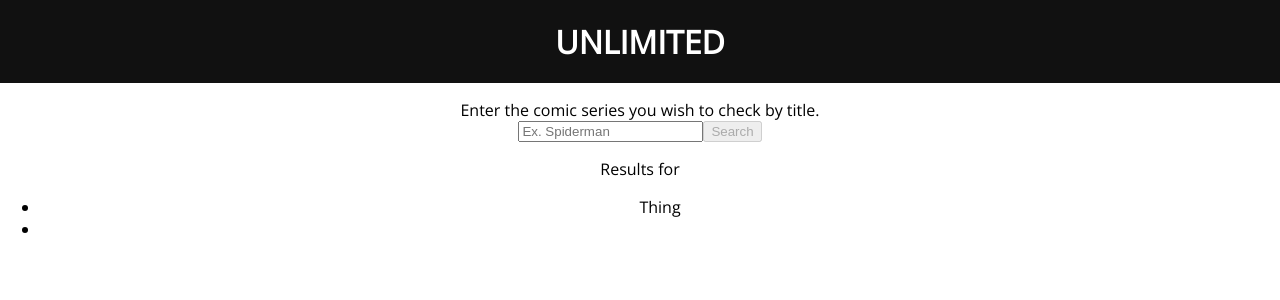
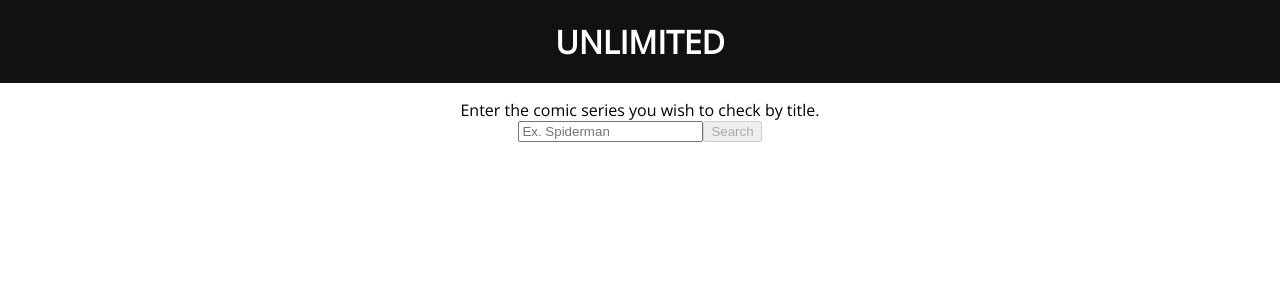
Before and after one commit to jberthiaume1138/excelsior, a React (Create React App) app: page / in a window 1280 px wide. Shown: the top 300 px of the page. Built offline with nearby package versions, Linux system fonts and the light colour scheme.

Commit message:
ResultsList and ResultItem components wired up

```diff
--- a/src/App.js
+++ b/src/App.js
@@ -12,26 +12,30 @@ class App extends Component {
 
 		this.state = {
 			searchTerm: '',
-			results: ''
+			results: null
 		};
 
-		this.handleSubmit = this.handleSubmit.bind(this)
-	}
-	handleSubmit(searchTerm) {
-		console.log(searchTerm);
-		this.setState ({
-			searchTerm: searchTerm,
-			results: 'There is a result'
-		})
-		// var newState = {};
-		// this.setState((searchTerm) => {
-		// 	newState.searchTerm = searchTerm;
-		// 	console.log(newState.searchTerm);
-		// });
-		// return newState;
+		this.searchBooks = this.searchBooks.bind(this);
 	}
 	searchBooks(searchTerm) {
 		console.log(`***Searching for comics named: ${searchTerm}***`);
+
+		// AJAX to the Marvel API with the searchTerm.
+		// Then update the state with the results array
+		this.setState ({
+			searchTerm: searchTerm,
+			results: [
+				{
+					title: 'Spiderman vol 1'
+				},
+				{
+					title: 'Amazing Spiderman'
+				},
+				{
+					title: 'Spectactular Spiderman'
+				}
+			]
+		})
 	}
   render() {
 		var searchTerm = this.state.searchTerm;
@@ -40,27 +44,20 @@ class App extends Component {
     return (
       <div className="App">
         <div className="App-header">
-          {/* <img src={logo} className="App-logo" alt="logo" /> */}
 					<h1>Unlimited</h1>
-          {/* <h2>Welcome to React</h2> */}
         </div>
-        {/* <p className="App-intro">
-          To get started, edit <code>src/App.js</code> and save to reload.
-        </p> */}
-
-				{!searchTerm &&
-					<section id='search'>
-						<Search
-							onSubmit={this.searchBooks}
-						/>
-					</section>}
-				{/* {results && */}
+				<section id='search'>
+					<Search
+						onSubmit={this.searchBooks}
+					/>
+				</section>
+				{results &&
 				<section id='results'>
 					<Results
 						searchTerm={searchTerm}
 						results={results}
 					/>
-				</section>
+				</section>}
       </div>
     );
   }
--- a/src/components/ResultItem.js
+++ b/src/components/ResultItem.js
@@ -1,9 +1,10 @@
 import React from 'react';
 
 const ResultItem = (props) => {
+	console.log(props);
 	return(
 		<li>
-			Thing
+			{props.result.title}
 		</li>
 	);
 };
--- a/src/components/Results.js
+++ b/src/components/Results.js
@@ -3,18 +3,26 @@ import React from 'react';
 import ResultItem from './ResultItem';
 
 const Results = (props) => {
-	var result = props.searchTerm;
-	console.log(props.searchTerm);
-	console.log(props.results);
 
-	return(
+	// console.log(props.searchTerm);
+	// console.log(props.results);
+
+	const resultItems = props.results.map(result => {
+		return (
+			<ResultItem
+				key = {result.title}
+				result = {result}
+			/>
+		);
+	});
+
+	// console.log(resultItems);
+
+	return (
 		<div>
-			<h2>Results for {result}</h2>
+			<h2>Results for {props.searchTerm}</h2>
 			<ul>
-				<ResultItem
-					key='cheese'
-				/>
-				<li>{props.results}</li>
+				{resultItems}
 			</ul>
 		</div>
 	);
```
